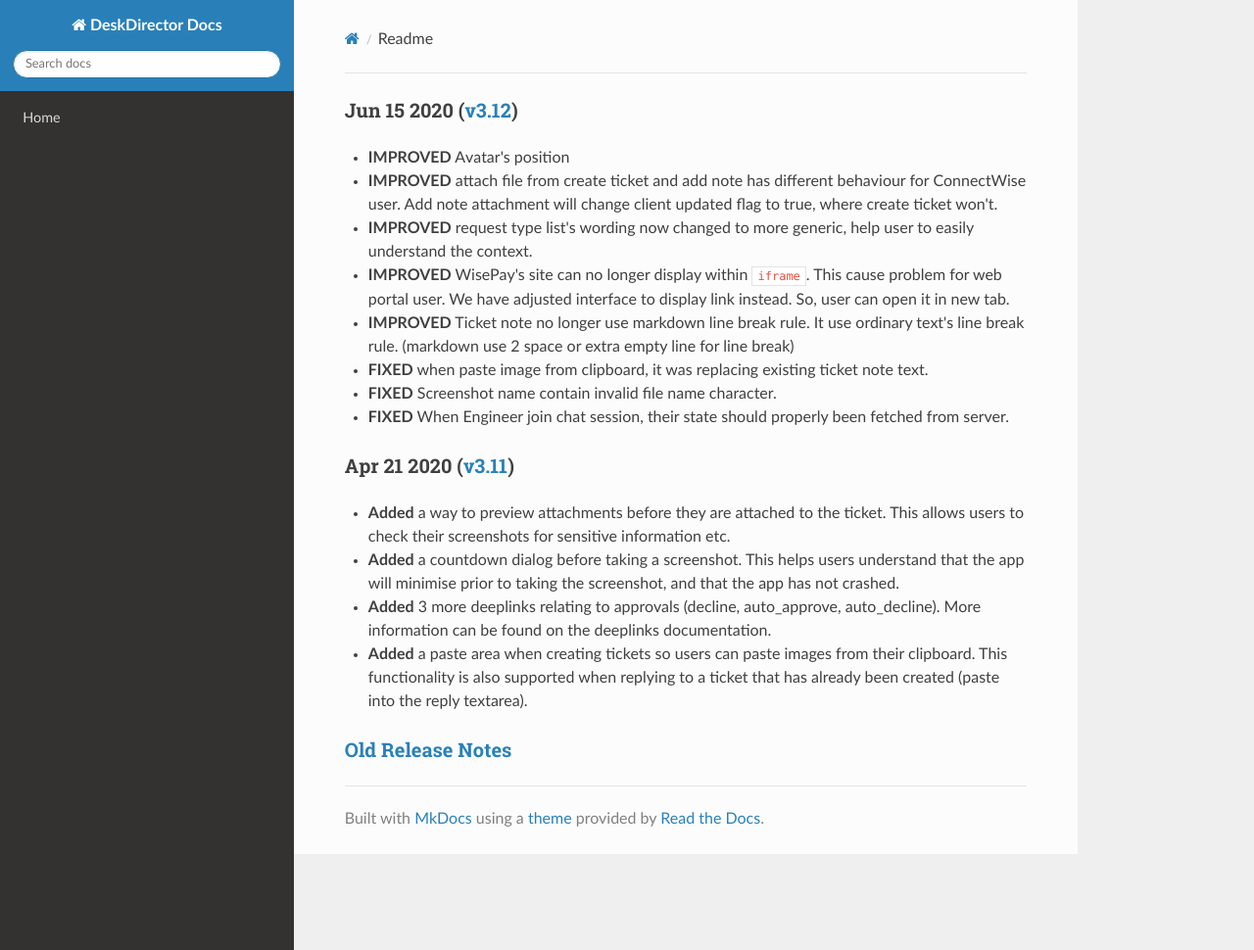
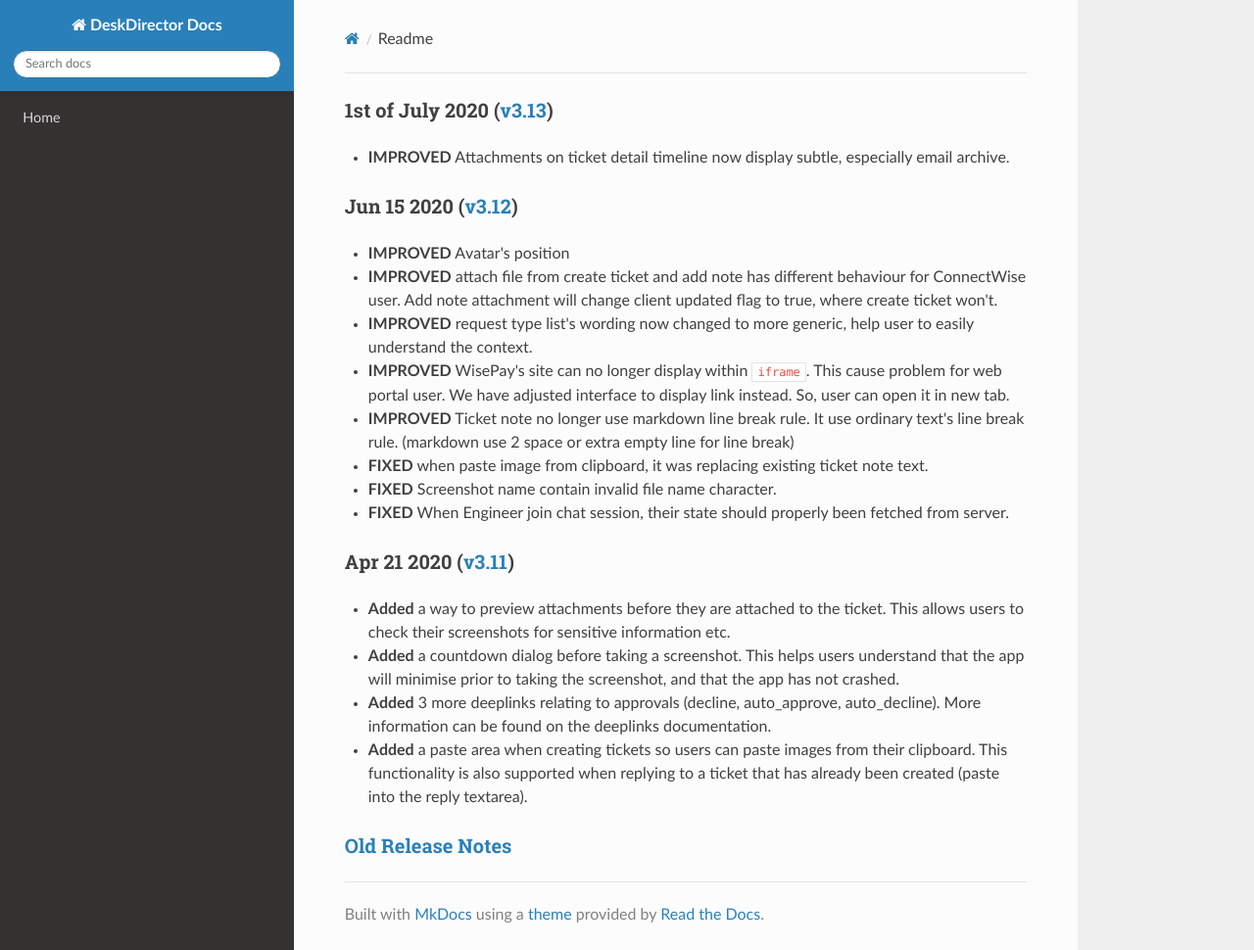
Before and after one commit to DeskDirector/docs, an MkDocs documentation site: the page built from docs/_release/portal/readme.md, in a window 1280 px wide and 970 px high. Shown: the whole window at 98% size. Built offline with MkDocs 1.6.1, drawn with Linux system fonts in a browser that asks for light colours; nearby versions of some CDN libraries; old or Windows-style settings are respelled for this version of MkDocs.

Commit message:
Update readme.md

```diff
--- a/docs/_release/portal/readme.md
+++ b/docs/_release/portal/readme.md
@@ -1,3 +1,6 @@
+### 1st of July 2020 ([v3.13](v3.13))
+- **IMPROVED** Attachments on ticket detail timeline now display subtle, especially email archive.
+
 ### Jun 15 2020 ([v3.12](v3.12))
 - **IMPROVED** Avatar's position
 - **IMPROVED** attach file from create ticket and add note has different behaviour for ConnectWise user. Add note attachment will change client updated flag to true, where create ticket won't.
```
